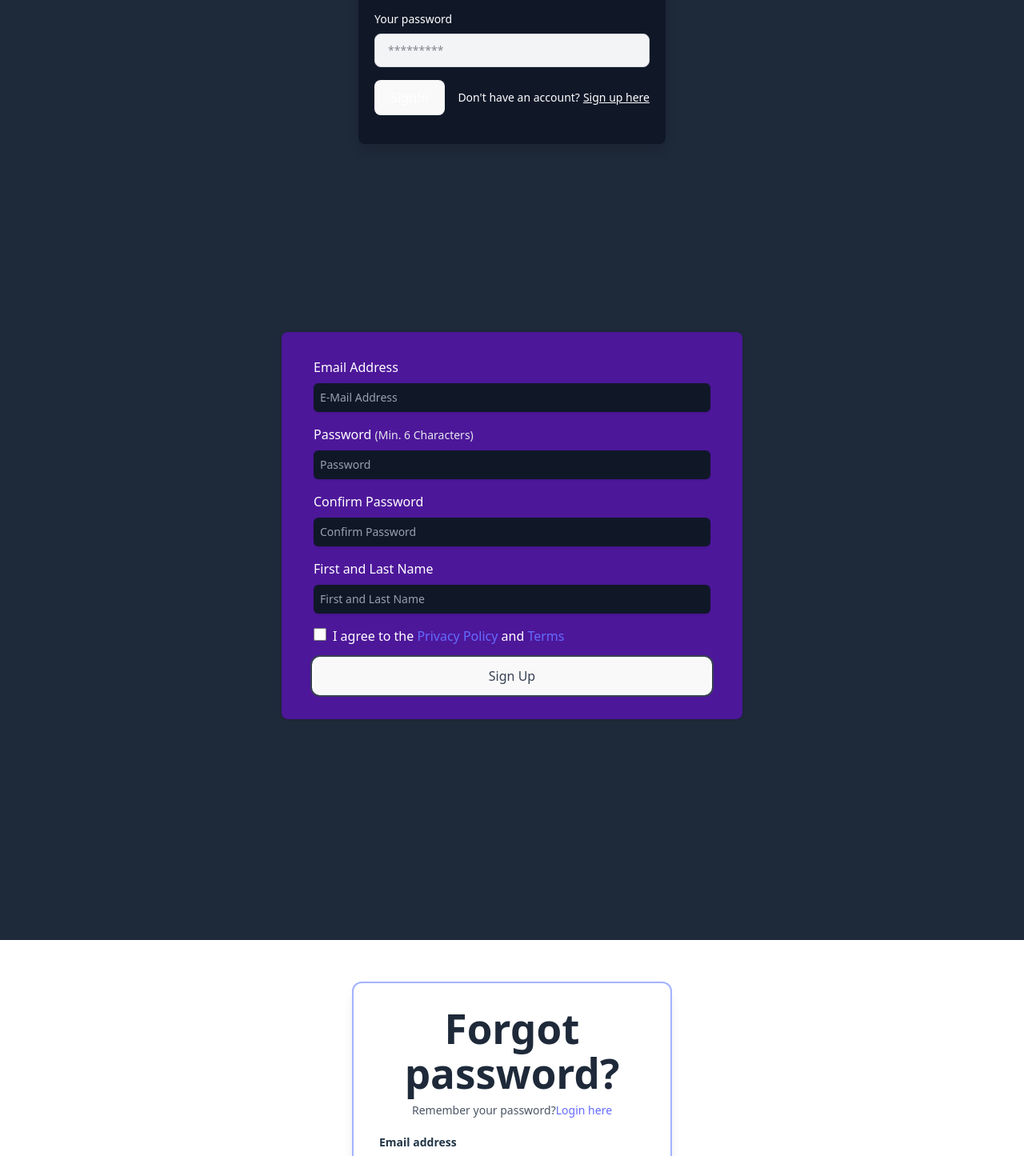
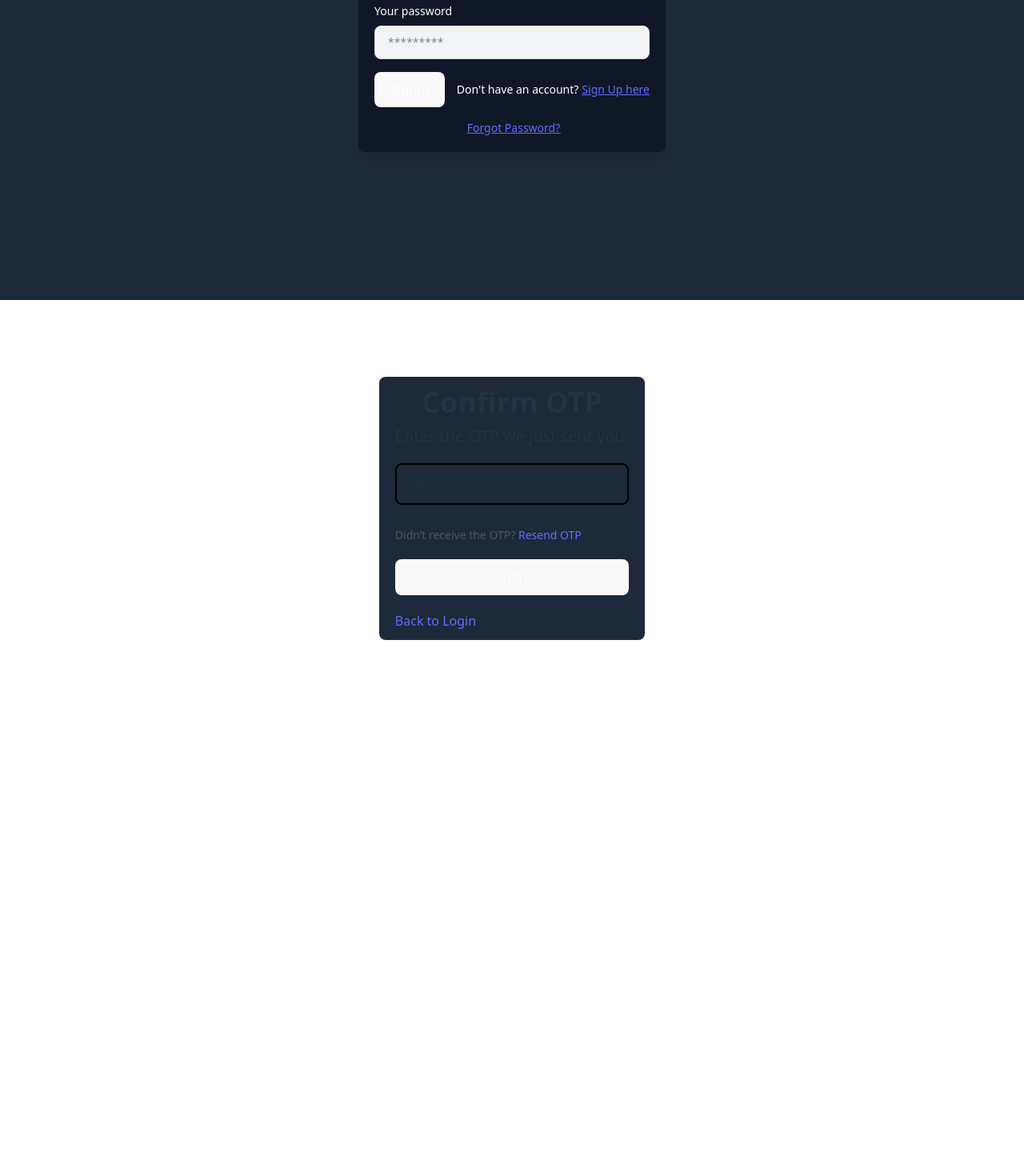
Before and after one commit to Jerry7675/pms, a React (Vite) app: page /otp in a window 1280 px wide. Shown: the part 425-1870 px from the top of the page at 80% size. After the commit the page ends 1225 px from the top, so only its background shows below. Built offline with nearby package versions, Linux system fonts and the light colour scheme.

Commit message:
page redirection was added , but the forgot passwo rd is not working properly. I will fix it.

```diff
--- a/src/App.jsx
+++ b/src/App.jsx
@@ -1,4 +1,5 @@
 import Login_form from './Login_form';
+import { Routes, Route } from 'react-router-dom'
 import Registration from './Registration';
 import Forgot from './Forgot';
 import Otp from './Otp';
@@ -6,11 +7,15 @@ function App() {
 
 
   return (
+
     <div className='flex flex-col justify-center'>
-    <Login_form />
-    <Registration />
-    <Forgot />
-    <Otp />
+      <Login_form />
+        <Routes>
+      <Route path="/" element={<Login_form />} />
+      <Route path="/register" element={<Registration />} />
+      <Route path="/forgot" element={<Forgot />} />
+      <Route path="/otp" element={<Otp />} />
+    </Routes>
     </div>
 
   );
--- a/src/Forgot.jsx
+++ b/src/Forgot.jsx
@@ -1,9 +1,9 @@
 import React, { useState } from 'react';
+import { Link, useNavigate } from 'react-router-dom'
 function Forgot(){
+  const navigate = useNavigate()
     const [formData, setFormData] = useState({
-      name: '',
       email: '',
-      password: ''
     });
     const handleSubmit = (e) => {
       e.preventDefault(); // This prevents page refresh
@@ -11,6 +11,8 @@ function Forgot(){
       console.log('Form data:', formData);
       // You can add API call here
     };
+    // Your validation logic here
+
     const handleChange = (e) => {
       setFormData({
         ...formData,
@@ -26,7 +28,7 @@ function Forgot(){
           <p className="mt-2 text-sm text-gray-600 dark:text-gray-400">
             Remember your password?
             <a className="text-blue-600 decoration-2 hover:underline font-medium" href="#">
-              Login here
+            <Link to="/">Login here</Link>
             </a>
           </p>
         </div>
@@ -41,7 +43,7 @@ function Forgot(){
                 </div>
                 <p className="hidden text-xs text-red-600 mt-2" id="email-error">Please include a valid email address so we can get back to you</p>
               </div>
-              <button type="submit" className="py-3 px-4 inline-flex justify-center items-center gap-2 rounded-md border border-transparent font-semibold bg-blue-500 text-white hover:bg-blue-600 focus:outline-none focus:ring-2 focus:ring-blue-500 focus:ring-offset-2 transition-all text-sm dark:focus:ring-offset-gray-800">Reset password</button>
+              <button type="submit" className="py-3 px-4 inline-flex justify-center items-center gap-2 rounded-md border border-transparent font-semibold bg-blue-500 text-white hover:bg-blue-600 focus:outline-none focus:ring-2 focus:ring-blue-500 focus:ring-offset-2 transition-all text-sm dark:focus:ring-offset-gray-800">Reset password{ navigate('/otp')}</button>
             </div>
           </form>
         </div>
@@ -60,6 +62,7 @@ function Forgot(){
         Contact us!
       </a>
     </p>
+
   </main>
 
     )
--- a/src/Login_form.jsx
+++ b/src/Login_form.jsx
@@ -1,9 +1,12 @@
 // Login_form.jsx
 import React, { useState } from 'react';
+import { Link, useNavigate } from 'react-router-dom'
+
 
 
 
 function Login_form() {
+  const navigate = useNavigate()
   const [formData, setFormData] = useState({
     email: '',
   });
@@ -77,11 +80,16 @@ function Login_form() {
             </button>
             <div className="flex items-center text-sm">
               <p>Don't have an account?</p>
-              <p className="underline cursor-pointer ml-1">Sign up here</p>
+              <p className="underline cursor-pointer ml-1"><Link to="/register">Sign Up here</Link></p>
             </div>
           </div>
+          <div className=" text-sm">
+              <p className="underline cursor-pointer ml-1 flex justify-center"><Link to="/forgot">Forgot Password?</Link></p>
+            </div>
         </form>
       </div>
+
+
     </main>
   );
 }
--- a/src/Otp.jsx
+++ b/src/Otp.jsx
@@ -1,3 +1,4 @@
+import { Link } from 'react-router-dom';
 function Otp({ otp, setOtp }) {
   const handleChange = (e) => {
     const { value } = e.target;
@@ -28,6 +29,7 @@ function Otp({ otp, setOtp }) {
             Confirm
         </button>
     </div>
+    <Link to="/">Back to Login</Link>
 </div>
   );
 }
--- a/src/Registration.jsx
+++ b/src/Registration.jsx
@@ -1,4 +1,5 @@
 import React, { useState } from 'react';
+import { Link } from 'react-router-dom';
 
 function Registration() {
     const [formData, setFormData] = useState({
@@ -128,9 +129,12 @@ function Registration() {
                         >
                             Sign Up
                         </button>
+
                     </div>
+                    <div className='flex justify-center'><Link to="/">Already have an account? Login here</Link></div>
                 </form>
             </div>
+
         </div>
     );
 }
--- a/src/main.jsx
+++ b/src/main.jsx
@@ -1,14 +1,14 @@
-// main.jsx (should look like this)
+// main.jsx
 import React from 'react'
 import ReactDOM from 'react-dom/client'
-import App from './App.jsx'
+import { BrowserRouter } from 'react-router-dom'
+import App from './App'
 import './index.css'
-import Login_form from './Login_form.jsx'
 
 ReactDOM.createRoot(document.getElementById('root')).render(
   <React.StrictMode>
-    <App />
-
-
+    <BrowserRouter>
+      <App />
+    </BrowserRouter>
   </React.StrictMode>
 )
```
